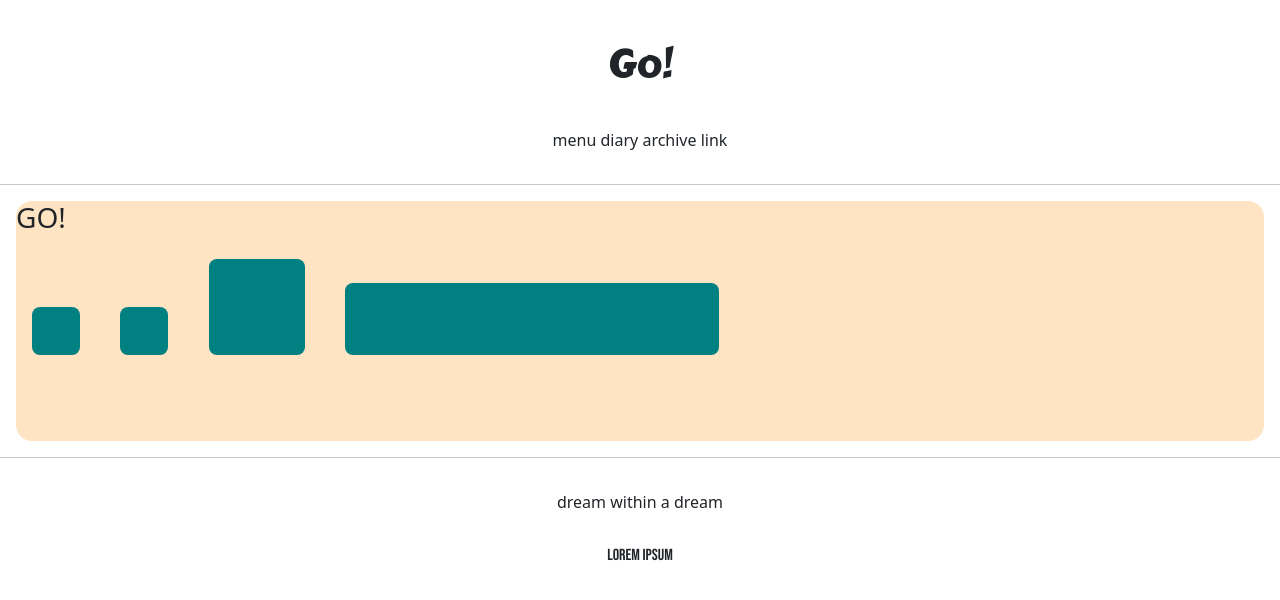
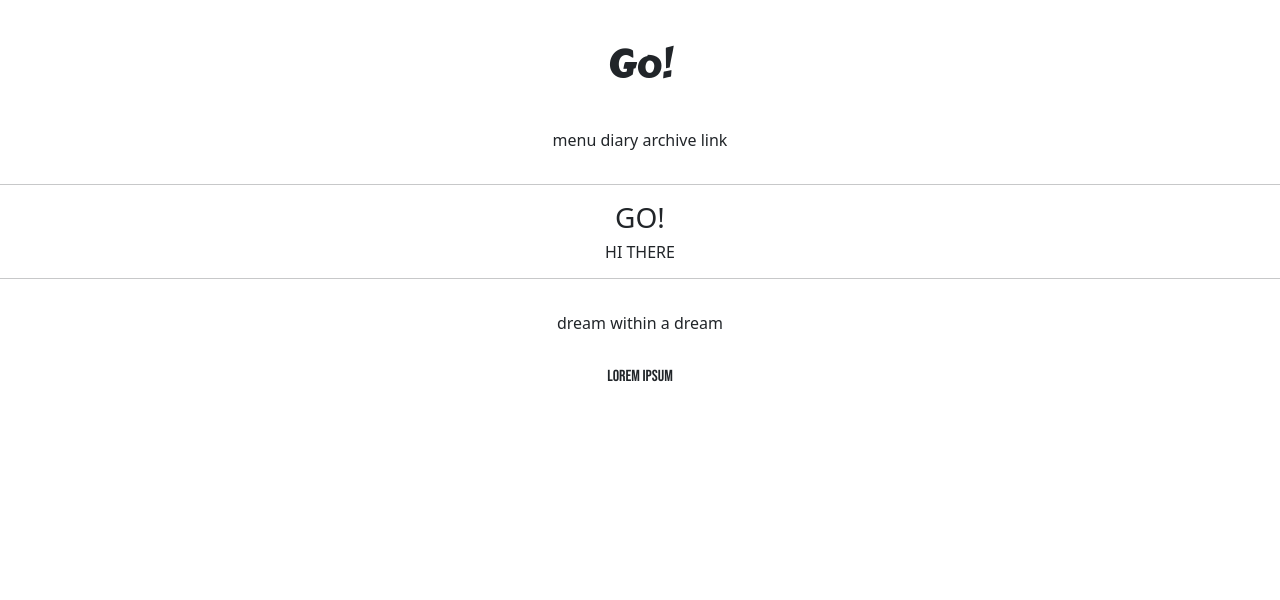
Before and after one commit to RYU339/new_pj_, a Django app: page /accounts/hello_world/ in a window 1280 px wide. Shown: the top 600 px of the page. Run offline with Django 3.2, Linux system fonts and the light colour scheme; parts of the project's set-up code (start-up, migrations or seed data) failed here and were passed over.

Commit message:
21.07.09 New Project commit 1

```diff
--- a/accountapp/templates/accountapp/gogo.html
+++ b/accountapp/templates/accountapp/gogo.html
@@ -1,25 +1,11 @@
 {% extends 'base.html' %}
 {% block content %}
 
-    <style>
-        .testing{
-            background-color: teal;
-            margin: 1rem;
-            width: 48px;
-            height: 48px;
-            border-radius: 0.5rem;
-            display: inline-block;
-        }
-    </style>
-    <div style = "height: 15rem; background-color: bisque;
-    margin: 1rem; border-radius: 1rem; font-size: 2rem;" >
+
+    <div style = "margin: 1rem; text-align: center" >
         <h3>GO!</h3>
 
-    <div class="testing" style="height: 48px; width: 48px;"></div>
-    <div class="testing" style="height: 3rem; width: 3rem;"></div>
-    <div class="testing" style="height: 3em; width: 3em;"></div>
-    <div class="testing" style="height: 30%; width: 30%;"></div>
-
+        <h6>{{ text }}</h6>
     </div>
 
 
--- a/accountapp/views.py
+++ b/accountapp/views.py
@@ -4,4 +4,9 @@ from django.shortcuts import render
 # Create your views here.
 
 def hello_world(request):
-    return render(request, 'accountapp/gogo.html')
+    if request.method == 'POST':
+        return render(request, 'accountapp/gogo.html',
+                      context={'text' : 'POST METHOD!'})
+    else:
+        return render(request, 'accountapp/gogo.html',
+                      context={'text' : 'HI THERE'})
```
